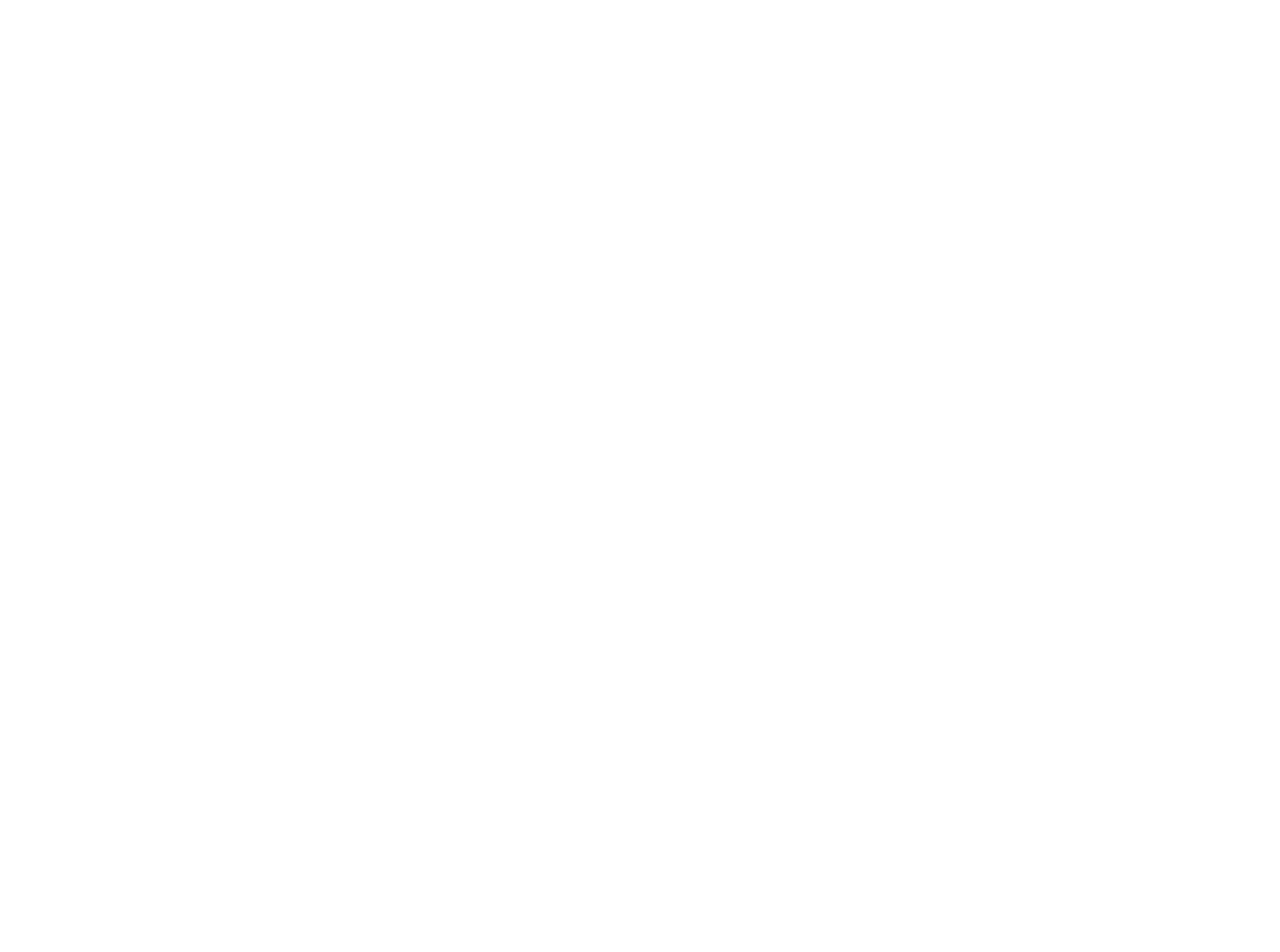
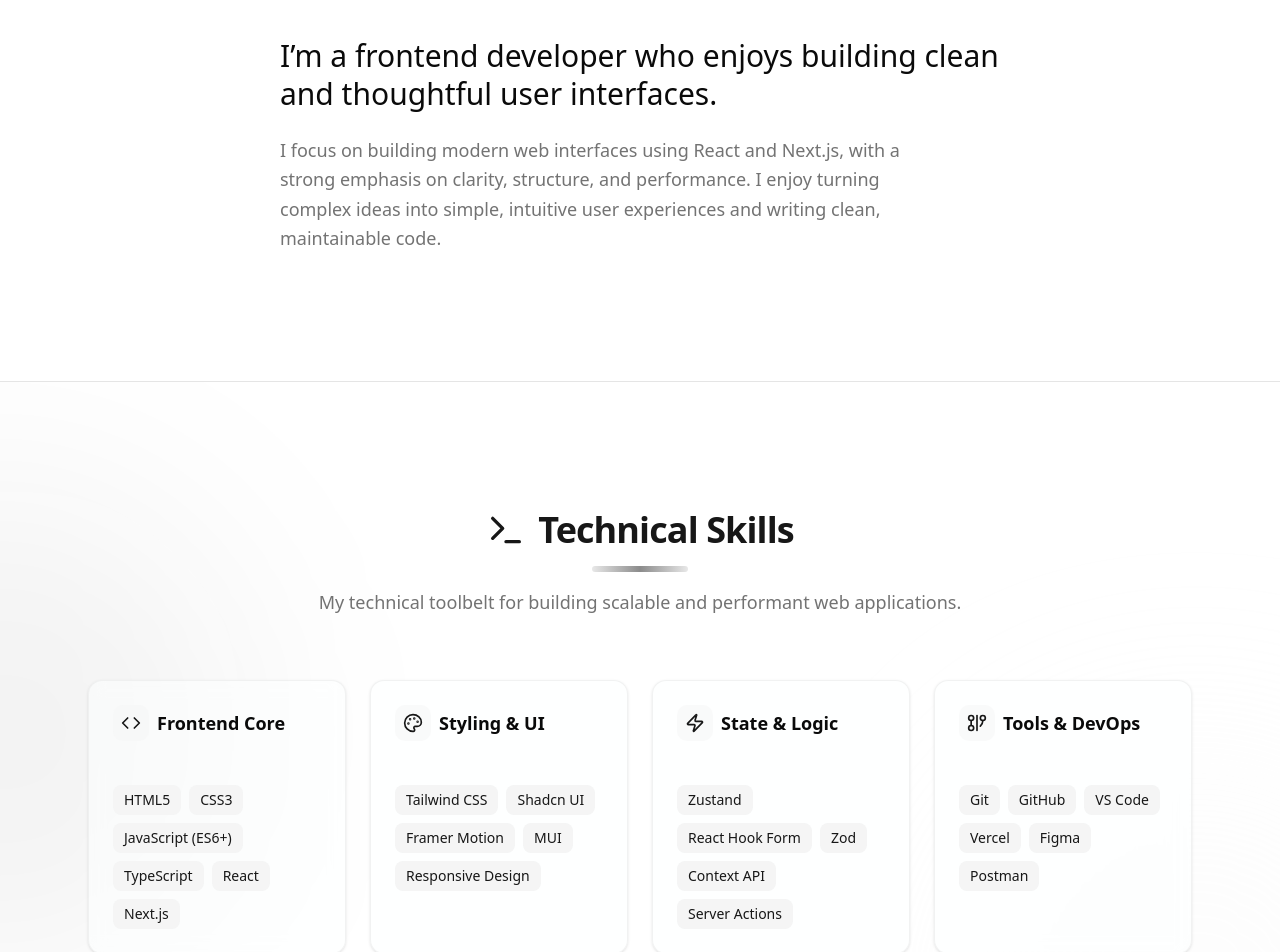
Before and after one commit to mohdragon010/mohamed-crafts, a Next.js app: page / in a window 1280 px wide. Shown: the part 960-1912 px from the top of the page. Before the commit the page ends 800 px from the top, so only its background shows below. Built offline with nearby package versions, Linux system fonts and the light colour scheme.

Commit message:
Skills section

```diff
--- a/app/globals.css
+++ b/app/globals.css
@@ -2,6 +2,10 @@
 @import "tw-animate-css";
 
 @custom-variant dark (&:is(.dark *));
+
+html{
+  scroll-behavior: smooth;
+}
 
 @theme inline {
   --color-background: var(--background);
--- a/app/page.js
+++ b/app/page.js
@@ -1,9 +1,13 @@
 import Hero from "@/components/hero";
+import About from "@/components/about";
+import Skills from "@/components/skills";
 
 export default function Home() {
   return (
     <>
       <Hero />
+      <About />
+      <Skills />
     </>
   );
 }
--- /dev/null
+++ b/components/about.jsx
@@ -0,0 +1,31 @@
+"use client";
+
+import { motion } from "framer-motion";
+
+export default function About() {
+    return (
+        <section id="about" className="w-full py-24 md:py-32 bg-background flex justify-center border-t border-b">
+            <div className="container px-4 md:px-6 max-w-3xl">
+                <motion.div
+                    initial={{ opacity: 0, y: 20 }}
+                    whileInView={{ opacity: 1, y: 0 }}
+                    viewport={{ once: true }}
+                    transition={{ duration: 0.5 }}
+                    className="flex flex-col gap-8"
+                >
+                    <h2 className="text-3xl font-bold tracking-tight text-primary">About</h2>
+
+                    <div className="space-y-6">
+                        <p className="text-2xl md:text-3xl font-medium text-foreground leading-tight">
+                            I’m a frontend developer who enjoys building clean and thoughtful user interfaces.
+                        </p>
+
+                        <p className="text-lg text-muted-foreground leading-relaxed max-w-2xl">
+                            I focus on building modern web interfaces using React and Next.js, with a strong emphasis on clarity, structure, and performance. I enjoy turning complex ideas into simple, intuitive user experiences and writing clean, maintainable code.
+                        </p>
+                    </div>
+                </motion.div>
+            </div>
+        </section>
+    );
+}
--- a/components/navbar.jsx
+++ b/components/navbar.jsx
@@ -63,7 +63,7 @@
             initial={{ y: -8, opacity: 0 }}
             animate={{ y: 0, opacity: 1 }}
             transition={{ duration: 0.35, ease: "easeOut" }}
-            className="fixed top-0 left-0 w-full z-50 backdrop-blur-sm bg-background/60 border-b max-h-16"
+            className="fixed top-0 left-0 w-full z-50 backdrop-blur-sm border-b max-h-16"
         >
             <nav className="flex justify-between p-2 max-w-5xl mx-auto items-center">
                 {/* Logo */}
--- /dev/null
+++ b/components/skills.jsx
@@ -0,0 +1,93 @@
+"use client";
+
+import { Terminal, Code, Palette, Zap, GitGraph } from "lucide-react";
+import { Card, CardContent, CardHeader, CardTitle } from "@/components/ui/card";
+import { motion } from "framer-motion";
+
+export default function Skills() {
+    const skills = [
+        {
+            category: "Frontend Core",
+            icon: <Code className="w-5 h-5" />,
+            items: ["HTML5", "CSS3", "JavaScript (ES6+)", "TypeScript", "React", "Next.js"],
+        },
+        {
+            category: "Styling & UI",
+            icon: <Palette className="w-5 h-5" />,
+            items: ["Tailwind CSS", "Shadcn UI", "Framer Motion", "MUI", "Responsive Design"],
+        },
+        {
+            category: "State & Logic",
+            icon: <Zap className="w-5 h-5" />,
+            items: ["Zustand", "React Hook Form", "Zod", "Context API", "Server Actions"],
+        },
+        {
+            category: "Tools & DevOps",
+            icon: <GitGraph className="w-5 h-5" />,
+            items: ["Git", "GitHub", "VS Code", "Vercel", "Figma", "Postman"],
+        },
+    ];
+
+    return (
+        <section id="skills" className="relative w-full py-24 md:py-32 bg-background flex flex-col items-center overflow-hidden">
+            {/* Background Gradients */}
+            <div className="absolute top-1/2 left-0 -translate-y-1/2 -translate-x-1/2 w-[500px] h-[500px] bg-primary/5 blur-[100px] rounded-full pointer-events-none" />
+            <div className="absolute bottom-0 right-0 translate-y-1/3 translate-x-1/3 w-[500px] h-[500px] bg-secondary/20 blur-[100px] rounded-full pointer-events-none" />
+
+            <div className="container relative px-4 md:px-6 max-w-6xl z-10">
+                <div className="flex flex-col items-center text-center mb-16">
+                    <motion.div
+                        initial={{ opacity: 0, y: 20 }}
+                        whileInView={{ opacity: 1, y: 0 }}
+                        viewport={{ once: true }}
+                        transition={{ duration: 0.5 }}
+                    >
+                        <h2 className="text-3xl md:text-4xl font-bold tracking-tight text-primary flex items-center justify-center gap-3">
+                            <Terminal className="w-8 h-8 md:w-10 md:h-10 text-primary" />
+                            Technical Skills
+                        </h2>
+                        <div className="h-1.5 w-24 bg-linear-to-r from-primary/10 via-primary/50 to-primary/10 mt-4 rounded-full mx-auto" />
+                        <p className="mt-4 text-muted-foreground text-lg max-w-2xl">
+                            My technical toolbelt for building scalable and performant web applications.
+                        </p>
+                    </motion.div>
+                </div>
+
+                <div className="grid grid-cols-1 md:grid-cols-2 lg:grid-cols-4 gap-6">
+                    {skills.map((skill, index) => (
+                        <motion.div
+                            key={index}
+                            initial={{ opacity: 0, y: 20 }}
+                            whileInView={{ opacity: 1, y: 0 }}
+                            viewport={{ once: true }}
+                            transition={{ duration: 0.4, delay: index * 0.1 }}
+                        >
+                            <Card className="h-full bg-background/50 backdrop-blur-sm border-border/50 hover:border-primary/50 hover:shadow-lg hover:shadow-primary/5 transition-all duration-300 group">
+                                <CardHeader className="pb-3">
+                                    <CardTitle className="text-lg font-semibold flex items-center gap-2 group-hover:text-primary transition-colors">
+                                        <div className="p-2 rounded-lg bg-secondary/50 text-primary group-hover:bg-primary/10 transition-colors">
+                                            {skill.icon}
+                                        </div>
+                                        {skill.category}
+                                    </CardTitle>
+                                </CardHeader>
+                                <CardContent>
+                                    <div className="flex flex-wrap gap-2">
+                                        {skill.items.map((item, idx) => (
+                                            <span
+                                                key={idx}
+                                                className="inline-flex items-center px-2.5 py-1 rounded-md text-sm font-medium bg-secondary text-secondary-foreground border border-transparent hover:border-primary/20 hover:bg-secondary/80 transition-colors cursor-default"
+                                            >
+                                                {item}
+                                            </span>
+                                        ))}
+                                    </div>
+                                </CardContent>
+                            </Card>
+                        </motion.div>
+                    ))}
+                </div>
+            </div>
+        </section>
+    );
+}
--- /dev/null
+++ b/components/ui/card.jsx
@@ -0,0 +1,101 @@
+import * as React from "react"
+
+import { cn } from "@/lib/utils"
+
+function Card({
+  className,
+  ...props
+}) {
+  return (
+    <div
+      data-slot="card"
+      className={cn(
+        "bg-card text-card-foreground flex flex-col gap-6 rounded-xl border py-6 shadow-sm",
+        className
+      )}
+      {...props} />
+  );
+}
+
+function CardHeader({
+  className,
+  ...props
+}) {
+  return (
+    <div
+      data-slot="card-header"
+      className={cn(
+        "@container/card-header grid auto-rows-min grid-rows-[auto_auto] items-start gap-2 px-6 has-data-[slot=card-action]:grid-cols-[1fr_auto] [.border-b]:pb-6",
+        className
+      )}
+      {...props} />
+  );
+}
+
+function CardTitle({
+  className,
+  ...props
+}) {
+  return (
+    <div
+      data-slot="card-title"
+      className={cn("leading-none font-semibold", className)}
+      {...props} />
+  );
+}
+
+function CardDescription({
+  className,
+  ...props
+}) {
+  return (
+    <div
+      data-slot="card-description"
+      className={cn("text-muted-foreground text-sm", className)}
+      {...props} />
+  );
+}
+
+function CardAction({
+  className,
+  ...props
+}) {
+  return (
+    <div
+      data-slot="card-action"
+      className={cn(
+        "col-start-2 row-span-2 row-start-1 self-start justify-self-end",
+        className
+      )}
+      {...props} />
+  );
+}
+
+function CardContent({
+  className,
+  ...props
+}) {
+  return (<div data-slot="card-content" className={cn("px-6", className)} {...props} />);
+}
+
+function CardFooter({
+  className,
+  ...props
+}) {
+  return (
+    <div
+      data-slot="card-footer"
+      className={cn("flex items-center px-6 [.border-t]:pt-6", className)}
+      {...props} />
+  );
+}
+
+export {
+  Card,
+  CardHeader,
+  CardFooter,
+  CardTitle,
+  CardAction,
+  CardDescription,
+  CardContent,
+}
--- /dev/null
+++ b/components/ui/separator.jsx
@@ -0,0 +1,27 @@
+"use client"
+
+import * as React from "react"
+import * as SeparatorPrimitive from "@radix-ui/react-separator"
+
+import { cn } from "@/lib/utils"
+
+function Separator({
+  className,
+  orientation = "horizontal",
+  decorative = true,
+  ...props
+}) {
+  return (
+    <SeparatorPrimitive.Root
+      data-slot="separator"
+      decorative={decorative}
+      orientation={orientation}
+      className={cn(
+        "bg-border shrink-0 data-[orientation=horizontal]:h-px data-[orientation=horizontal]:w-full data-[orientation=vertical]:h-full data-[orientation=vertical]:w-px",
+        className
+      )}
+      {...props} />
+  );
+}
+
+export { Separator }
--- a/package.json
+++ b/package.json
@@ -9,6 +9,7 @@
   },
   "dependencies": {
     "@radix-ui/react-dialog": "^1.1.15",
+    "@radix-ui/react-separator": "^1.1.8",
     "@radix-ui/react-slot": "^1.2.4",
     "class-variance-authority": "^0.7.1",
     "clsx": "^2.1.1",
```
Also changed, not shown: 1 other file (tests, documents, lock files or other folders).
